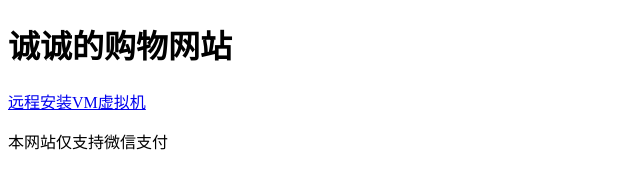
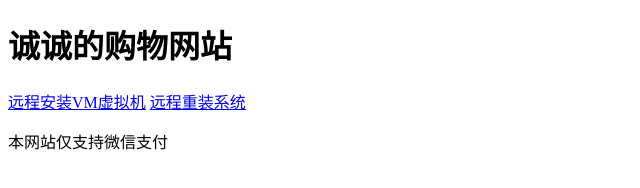
Before and after one commit to qwerty959284/npt.github.io, a plain HTML site: page index.html in a window 1280 px wide. Shown: the whole page, without its empty margins (0-640 px from the left). Drawn offline with Linux system fonts and the light colour scheme.

Commit message:
Update index.html

```diff
--- a/index.html
+++ b/index.html
@@ -8,6 +8,7 @@
 
 <h1>诚诚的购物网站</h1>
  <a href="1.html" title="进入目录" target="top">远程安装VM虚拟机</a>
+  <a href="2.html" title="进入目录" target="top">远程重装系统</a>
 <p>本网站仅支持微信支付</p>
 </body>
 </html>
```
